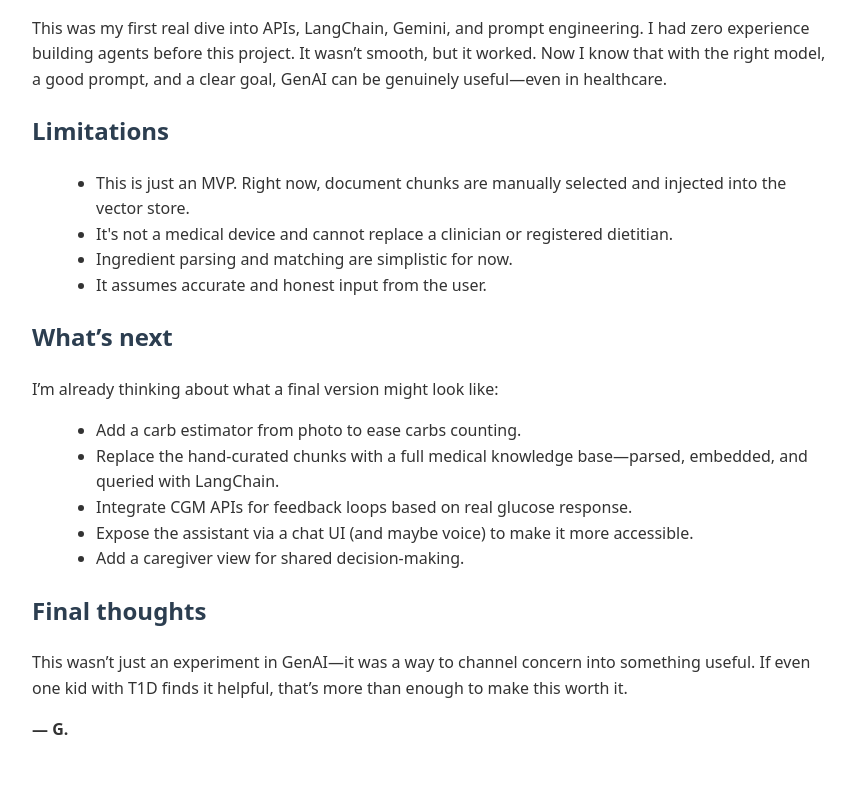
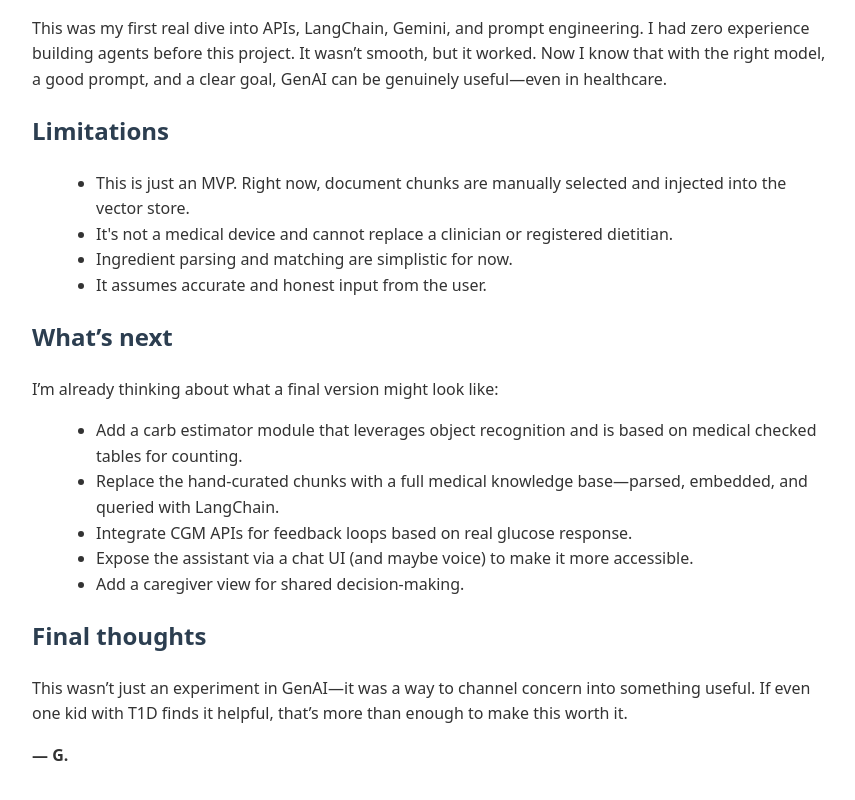
Before and after one commit to giurdeluca/GenAI-GoogleKaggle-apr2025, a plain HTML site: page index.html in a window 1280 px wide. Shown: the part 1231-2031 px from the top of the page, without its empty margins (208-1063 px from the left). Drawn offline with Linux system fonts and the light colour scheme.

Commit message:
Update index.html

```diff
--- a/index.html
+++ b/index.html
@@ -67,7 +67,7 @@
 <p>I’m already thinking about what a final version might look like:</p>
 
 <ul>
-  <li>Add a carb estimator from photo to ease carbs counting.</li>
+  <li>Add a carb estimator module that leverages object recognition and is based on medical checked tables for counting.</li>
   <li>Replace the hand-curated chunks with a full medical knowledge base—parsed, embedded, and queried with LangChain.</li>
   <li>Integrate CGM APIs for feedback loops based on real glucose response.</li>
   <li>Expose the assistant via a chat UI (and maybe voice) to make it more accessible.</li>
```
